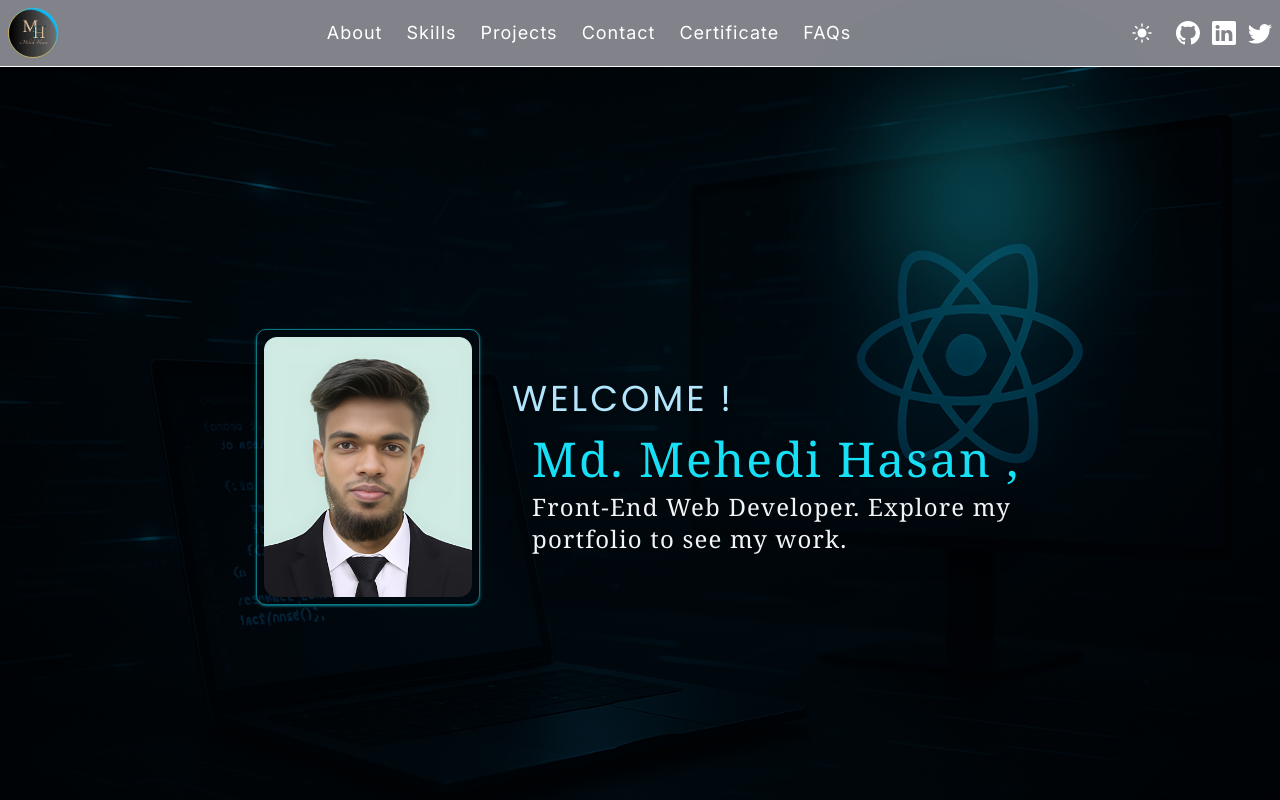
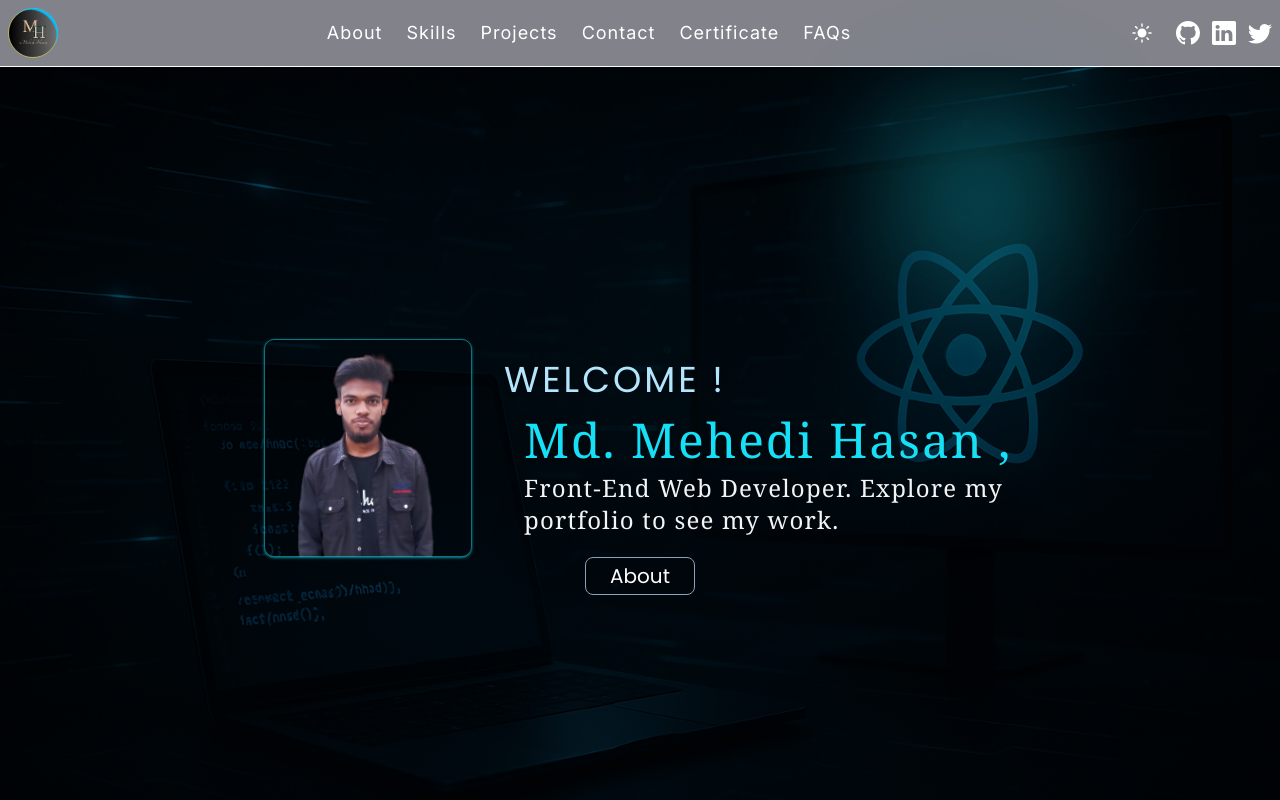
Before and after one commit to mehediweb01/portfolio, a Next.js app: page / in a window 1280 px wide. Shown: the top 800 px of the page. Built offline with nearby package versions, Linux system fonts and the light colour scheme.

Commit message:
home page update

```diff
--- a/components/hero/Details.jsx
+++ b/components/hero/Details.jsx
@@ -1,19 +1,21 @@
-import me from "@/public/mehedi.png";
+import me from "@/public/mehedi-home.png";
 import Image from "next/image";
 import TypeAnimate from "./TypeAnimate";
 
 const Details = () => {
   return (
     <div className="flex md:flex-row flex-col gap-4 md:gap-8 items-start md:items-center md:ms-0 ms-4 ">
-      <div className="relative p-2 flex justify-center items-center">
+      <div className="relative flex justify-center items-center">
         <div className="absolute w-full h-full rounded-lg border-1 border-activeColor/50 shadow-sm shadow-activeColor/50" />
+        <div className="">
           <Image
             src={me}
             alt="mehedi-profile"
             height={500}
             width={500}
-          className="rounded-md w-44 sm:w-52 hover:-translate-y-3 hover:backdrop-blur-sm object-fill"
+            className="rounded-md w-44 sm:w-52 object-fill"
           />
+        </div>
       </div>
 
       <h1 className="flex flex-col max-w-lg drop-shadow">
--- a/components/hero/Hero.jsx
+++ b/components/hero/Hero.jsx
@@ -1,3 +1,4 @@
+import Link from "next/link";
 import Details from "./Details";
 import HeroAnimate from "./HeroAnimate";
 
@@ -9,6 +10,14 @@ const Hero = () => {
 
         <div>
           <Details />
+          <div className="flex justify-center items-center gap-2">
+            <Link
+              href={"/about"}
+              className="border border-slate-400 px-6 py-1 rounded-md text-xl font-poppins hover:text-sky-400 hover:transition-all hover:duration-300 hover:ease-in-out hover:scale-105 active:scale-150"
+            >
+              About
+            </Link>
+          </div>
         </div>
       </div>
     </HeroAnimate>
```
Also changed, not shown: public/mehedi-home.png (added), public/mehedi.png (deleted). Lines whose indentation alone changed are shown as unchanged.
